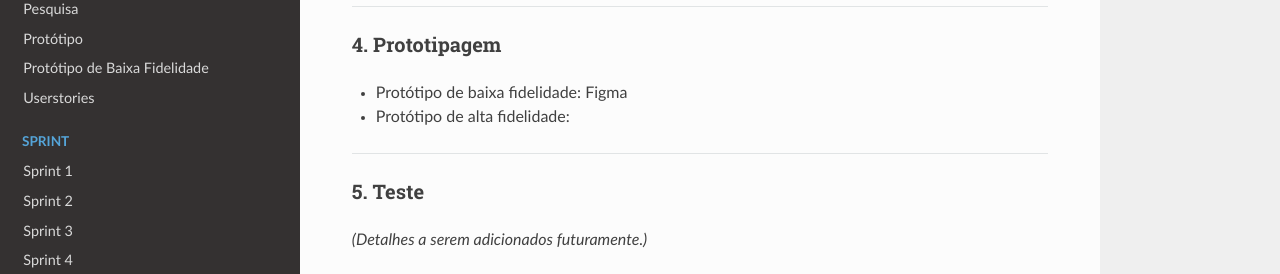
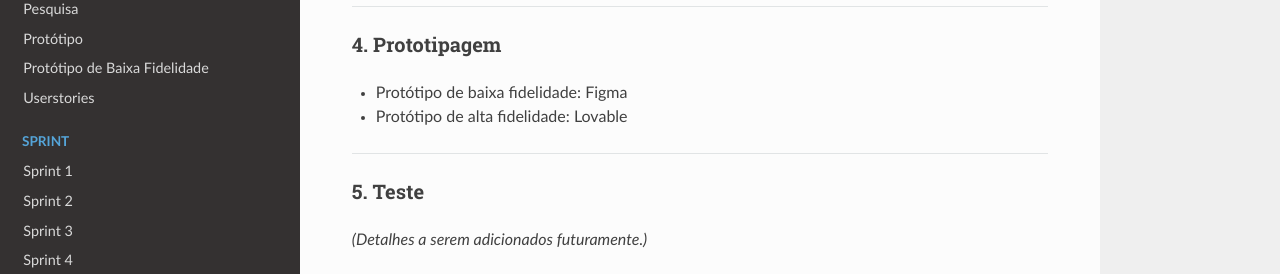
Before and after one commit to Projetos-de-Extensao/PFE_25.1_8001_I, an MkDocs documentation site: the page built from docs/base/designthinking.md, in a window 1280 px wide and 900 px high, scrolled down 1945 px. Shown: the part 495-769 px from the top of the window. Built offline with MkDocs 1.6.1, drawn with Linux system fonts in a browser that asks for light colours; nearby versions of some CDN libraries.

Commit message:
Update designthinking.md

```diff
--- a/docs/base/designthinking.md
+++ b/docs/base/designthinking.md
@@ -90,7 +90,7 @@ Criar um site que facilite:
 ### 4. Prototipagem
 
 - Protótipo de baixa fidelidade: Figma
-- Protótipo de alta fidelidade:
+- Protótipo de alta fidelidade: Lovable
 
 ---
 
```
